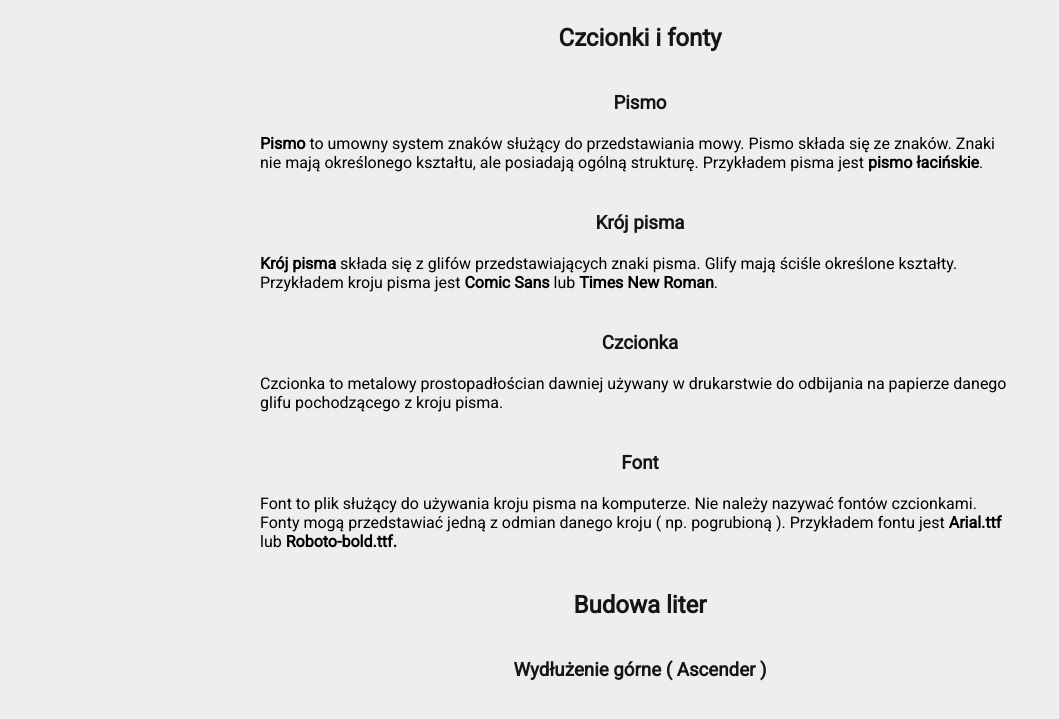
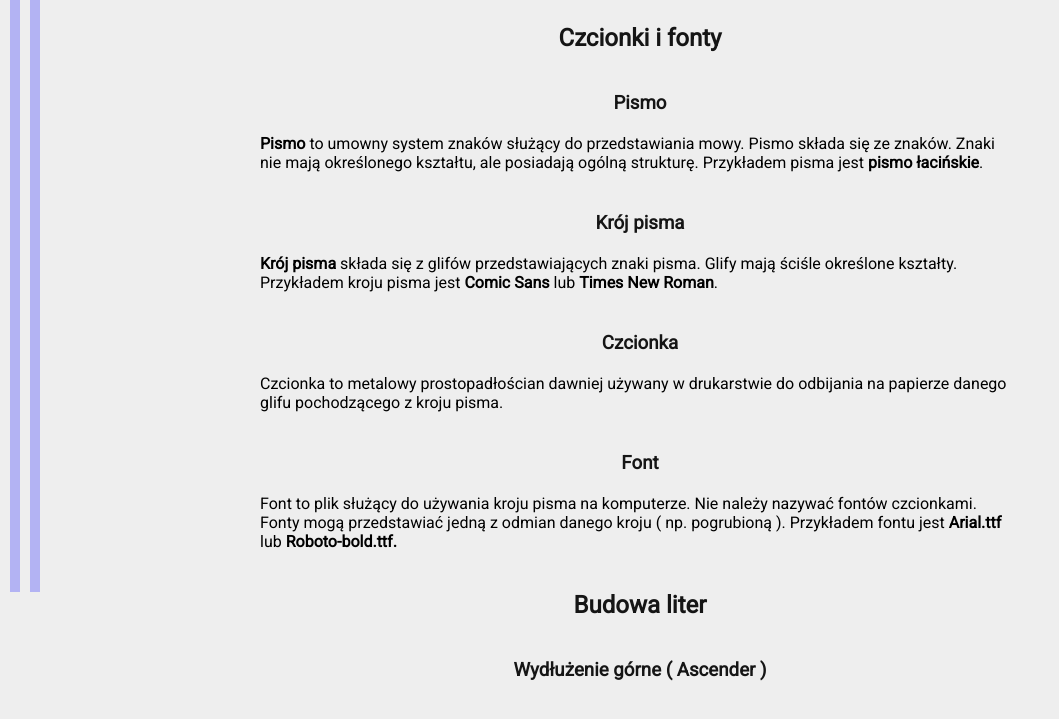
Before and after one commit to urzm0r/typografy, a plain HTML site: page index.html in a window 1280 px wide. Shown: the part 208-927 px from the top of the page, without its empty margins (0-1059 px from the left). Drawn offline with Linux system fonts and the light colour scheme.

Commit message:
side decoration added

```diff
--- a/index.html
+++ b/index.html
@@ -8,6 +8,8 @@
     <title>typografy ( Typografia )</title>
 </head>
 <body>
+    <div id="deco"></div>
+    <div id="deco"></div>
     <div class="flex-cont">
         <main>
             <h1>Typografia</h1>
--- a/styles.css
+++ b/styles.css
@@ -168,6 +168,20 @@ code p, code span {
     background-color: white;
 }
 
+#deco {
+    width: var(--u);
+    height: 100%;
+    position: fixed;
+    left: var(--u);
+    top: 0;
+    background-color: var(--ex);
+    display: none;
+}
+
+#deco+#deco {
+    left: calc(var(--u) * 3)
+}
+
 @media only screen and (width > 800px) {
     body {
         margin: calc(4 * var(--u));
@@ -176,4 +190,7 @@ code p, code span {
     hr {
         margin: 0;
     }
+    #deco {
+        display: block;
+    }
 }
```
